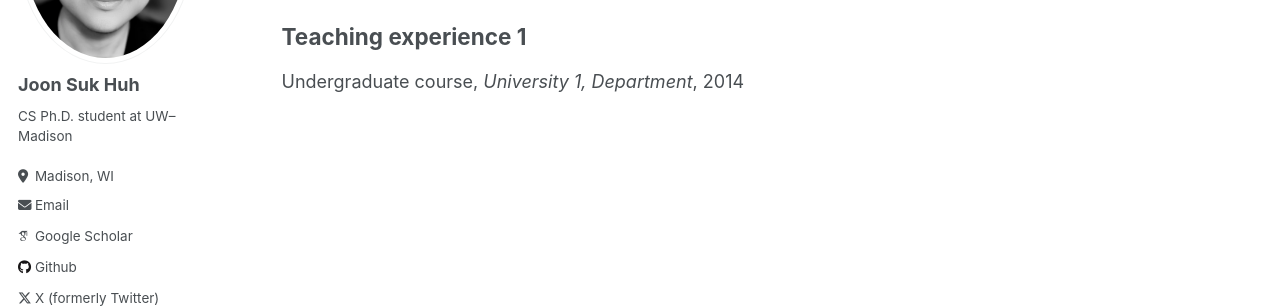
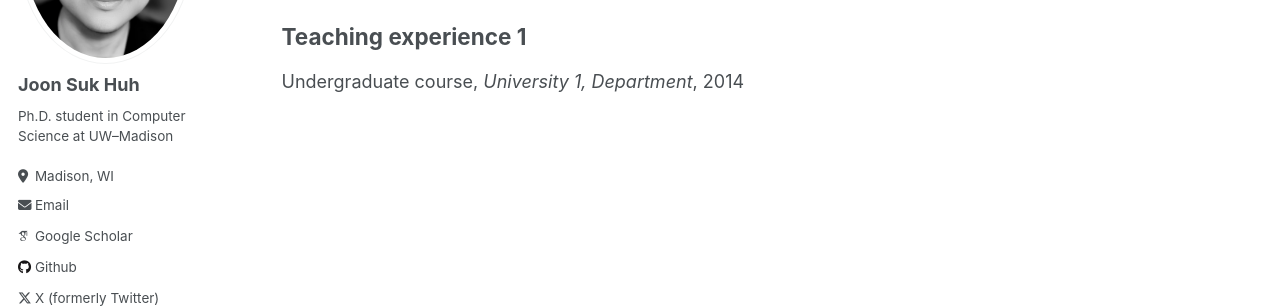
Before and after one commit to joon-huh/joon-huh.github.io, a Jekyll site: the page built from _pages/teaching.html, in a window 1280 px wide. Shown: the part 253-561 px from the top of the page. Built offline with Jekyll 4.4.1, drawn with Linux system fonts in a browser that asks for light colours; some web fonts are replaced.

Commit message:
short bio modified

```diff
--- a/_config.yml
+++ b/_config.yml
@@ -24,7 +24,7 @@ author:
   avatar           : "profile.jpg"
   name             : "Joon Suk Huh"
   pronouns         : # example: "she/her"
-  bio              : "CS Ph.D. student at UW–Madison"
+  bio              : "Ph.D. student in Computer Science at UW–Madison"
   location         : "Madison, WI"
   employer         : # "Red Brick University"
   uri              : # URL
--- a/_includes/archive-single.html
+++ b/_includes/archive-single.html
@@ -41,7 +41,7 @@
     {% if post.collection == 'teaching' %}
       <p> {{ post.type }}, <i>{{ post.venue }}</i>, {{ post.date | default: "1900-01-01" | date: "%Y" }} </p>
     {% elsif post.collection == 'publications' %}
-      <span class="archive__item-excerpt" itemprop="description">{{ post.excerpt | markdownify }}, <i>{{ post.venue }}</i>, {{ post.date | default: "1900-01-01" | date: "%Y" }} </span>
+      <p class="archive__item-excerpt" itemprop="description">{{ post.excerpt | markdownify }}, <i>{{ post.venue }}</i>, {{ post.date | default: "1900-01-01" | date: "%Y" }} </p>
     {% elsif post.date %}
       <p class="page__date"><strong><i class="fa fa-fw fa-calendar" aria-hidden="true"></i> {{ site.data.ui-text[site.locale].date_label | default: "Published:" }}</strong> <time datetime="{{ post.date | default: "1900-01-01" | date_to_xmlschema }}">{{ post.date | default: "1900-01-01" | date: "%B %d, %Y" }}</time></p>
     {% endif %}
```
